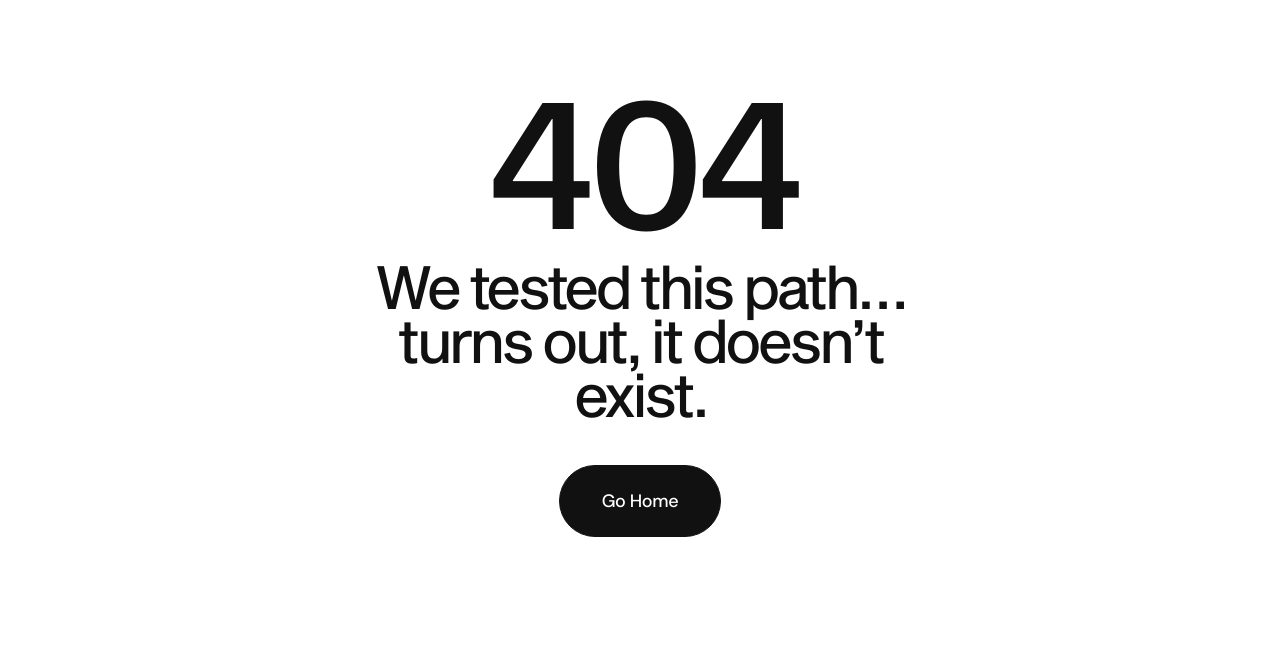
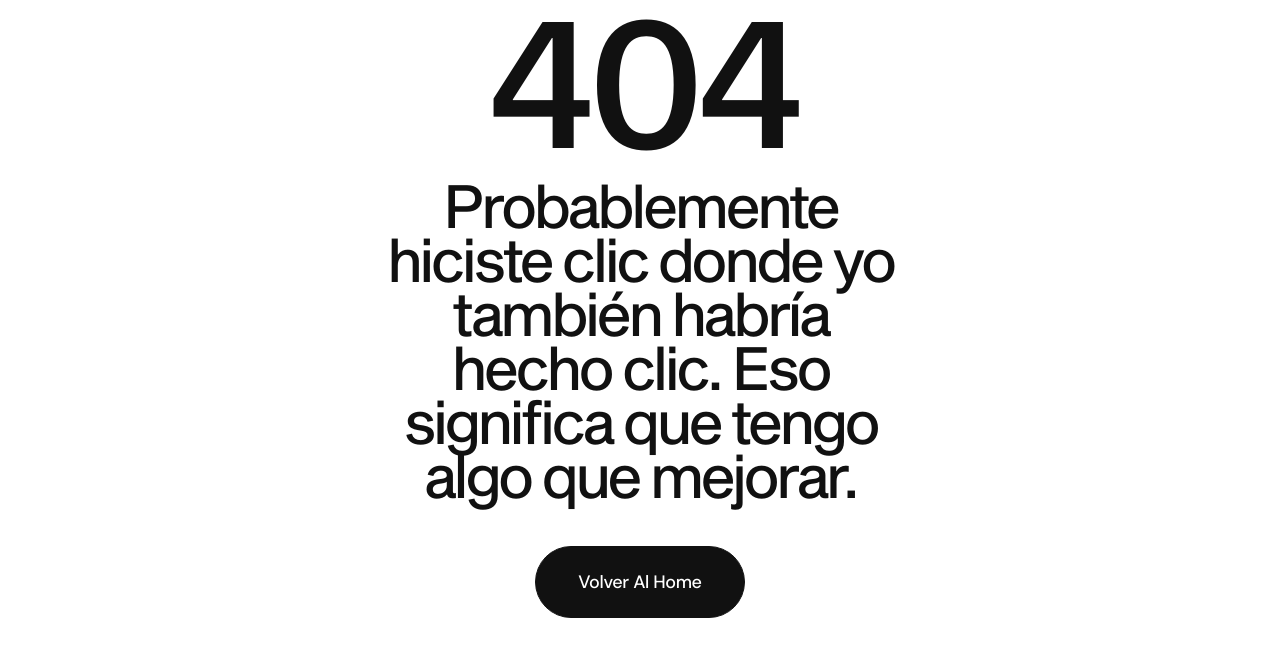
Before and after one commit to lugarbarino/luciagarbarino, a plain HTML site: page 404.html in a window 1280 px wide. Shown: the part 84-740 px from the top of the page. Drawn offline with nearby package versions, Linux system fonts and the light colour scheme.

Commit message:
Update 404.html
Texto estaba en ingles

```diff
--- a/404.html
+++ b/404.html
@@ -151,14 +151,15 @@
                     <span class="section-subtitle">404</span>
                   </div>
                   <div class="title-wrapper">
-                    <h2 class="section-title font-sequelsans-romanbody">We tested this path… turns out, it doesn’t exist.</h2>
+                    <h2 class="section-title font-sequelsans-romanbody">Probablemente hiciste clic donde yo también habría hecho clic.
+Eso significa que tengo algo que mejorar.</h2>
                   </div>
                 </div>
                 <div class="btn-wrapper">
                   <a href="index.html" class="rr-btn">
                     <span class="btn-wrap">
-                      <span class="text-one">Go  Home</span>
-                      <span class="text-two">Go Home</span>
+                      <span class="text-one">Volver al Home</span>
+                      <span class="text-two">Volver al Home</span>
                     </span>
                   </a>
                 </div>
```
